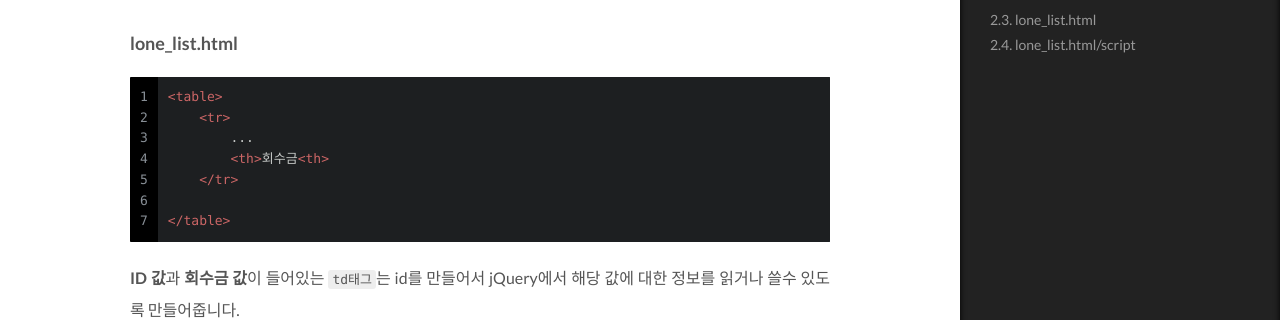
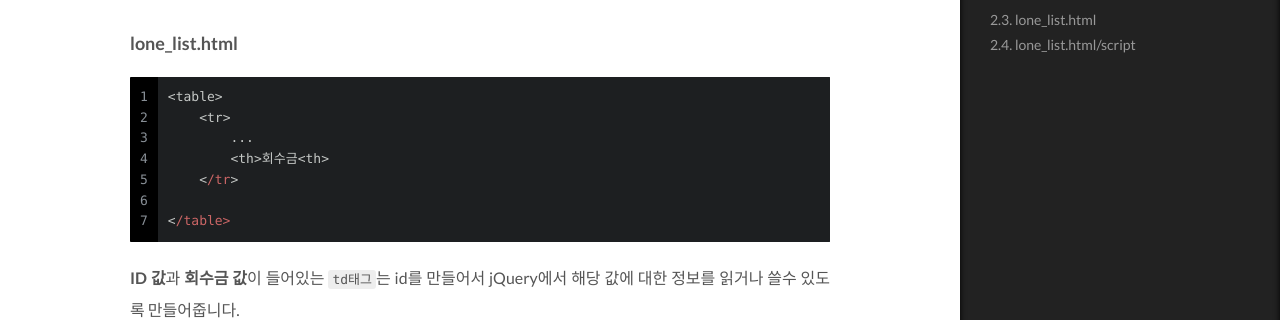
Before and after one commit to wkddnjset/wkddnjset.github.io, a Jekyll site: the page built from _posts/2018-02-07-(Django)-ajax를-사용해-원하는-데이터-불러오기.md, in a window 1280 px wide and 900 px high, scrolled down 2583 px. Shown: the part 171-491 px from the top of the window. Built offline with Jekyll 4.4.1, drawn with Linux system fonts in a browser that asks for light colours; comment, search, counter and statistics services are not loaded.

Commit message:
2018-02-07

```diff
--- a/_posts/2018-02-07-(Django)-ajax를-사용해-원하는-데이터-불러오기.md
+++ b/_posts/2018-02-07-(Django)-ajax를-사용해-원하는-데이터-불러오기.md
@@ -91,7 +91,7 @@ urlpatterns = [
 
 ### lone_list.html
 
-{% highlight html linenos %}
+{% highlight javascript linenos %}
 <table>
     <tr>
         ...
```
